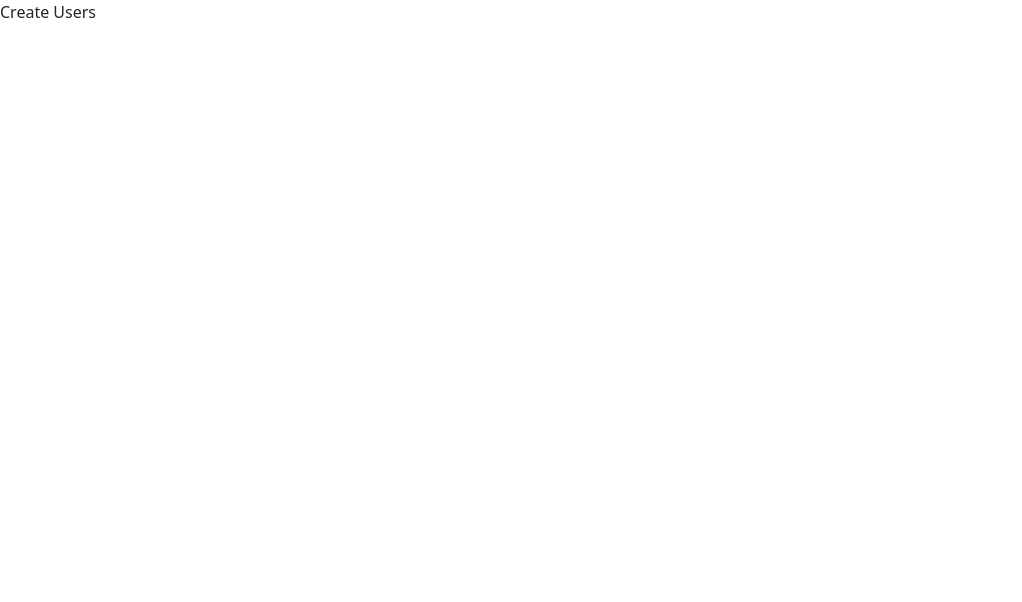
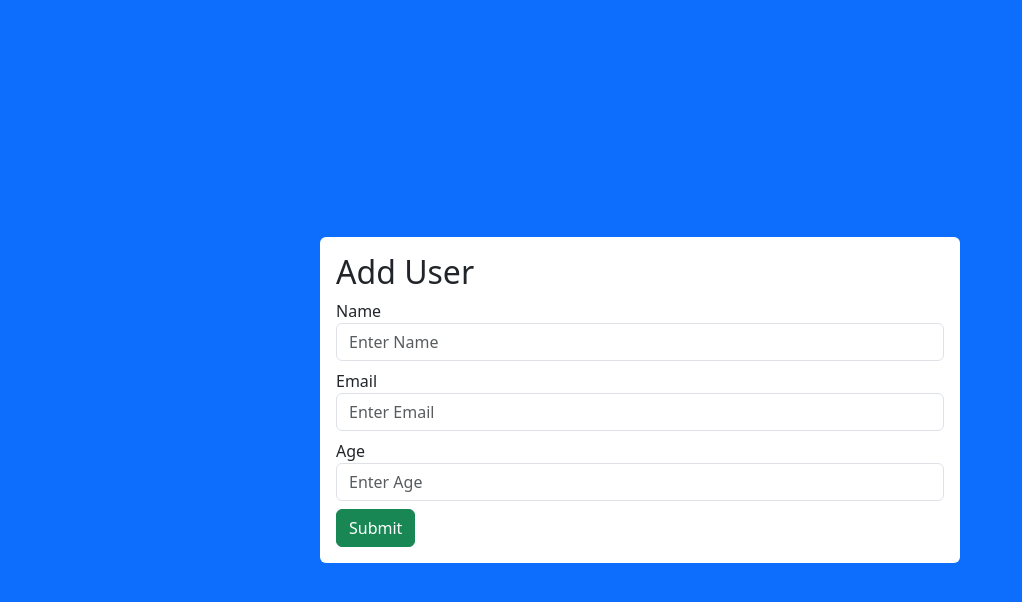
Before and after one commit to Aminizle/Crud-app, a React (Vite) app in the folder client/: page /create in a window 1280 px wide. Shown: the top 602 px of the page, without its empty margins (0-1022 px from the left). Built offline with nearby package versions, Linux system fonts and the light colour scheme.

Commit message:
added create user basic form

```diff
--- a/client/src/CreateUser.jsx
+++ b/client/src/CreateUser.jsx
@@ -1,8 +1,37 @@
 import React from "react";
 
 function CreateUsers() {
-  return <div>Create Users</div>;
+  return (
+    <div>
+      <div className="d-flex vh-100 bg-primary justify-content-center align-items-center">
+        <div className="w-50 bg-white rounded p-3">
+        <form>
+            <h2>Add User</h2>
+            <div className="mb-2">
+            <label htmlFor="">Name</label>
+            <input type="text" placeholder="Enter Name" className="form-control"/>
+
+            </div>
+            <div className="mb-2">
+            <label htmlFor="">Email</label>
+            <input type="text" placeholder="Enter Email" className="form-control"/>
+
+            </div>
+            <div className="mb-2">
+            <label htmlFor="">Age</label>
+            <input type="text" placeholder="Enter Age" className="form-control"/>
+
+            </div>
+            <button className="btn btn-success">Submit</button>
+        </form>
+
+
+
+        </div>
+      </div>
+
+    </div>
+  );
 }
 
-
 export default CreateUsers;
--- a/client/src/Users.jsx
+++ b/client/src/Users.jsx
@@ -1,4 +1,5 @@
 import React, {useState} from "react";
+import { Link } from "react-router-dom";
 
 function Users() {
   const [users, setUsers] = useState([
@@ -11,6 +12,7 @@
   return (
     <div className="d-flex vh-100 bg-primary justify-content-center align-items-center">
       <div className="w-50 bg-white rounded p-3">
+      <Link to="/create" className="btn btn-success">Add +</Link>
         <table className="table">
           <thead>
             <tr>
@@ -22,7 +24,7 @@
           </thead>
           <tbody>
             {users.map((user) => {
-              <tr>
+                return <tr>
                 <td>{user.Name}</td>
                 <td>{user.Email}</td>
                 <td>{user.Age}</td>
```
